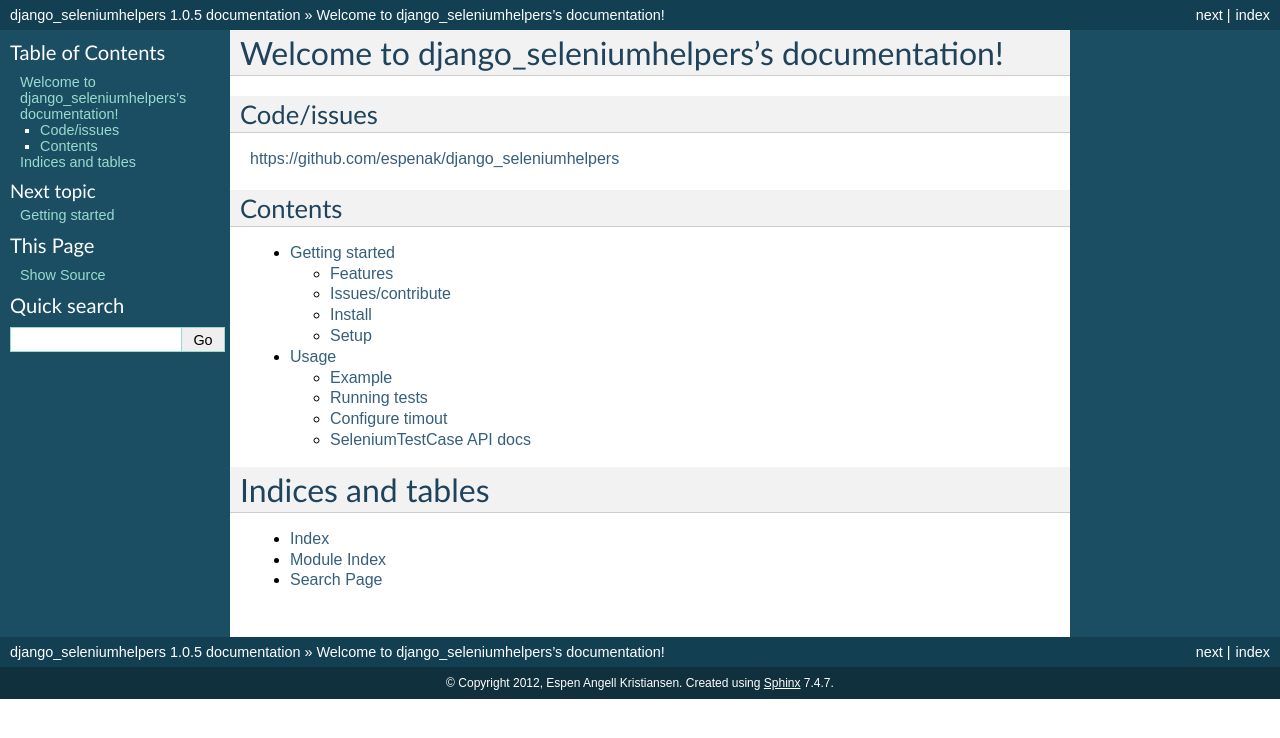
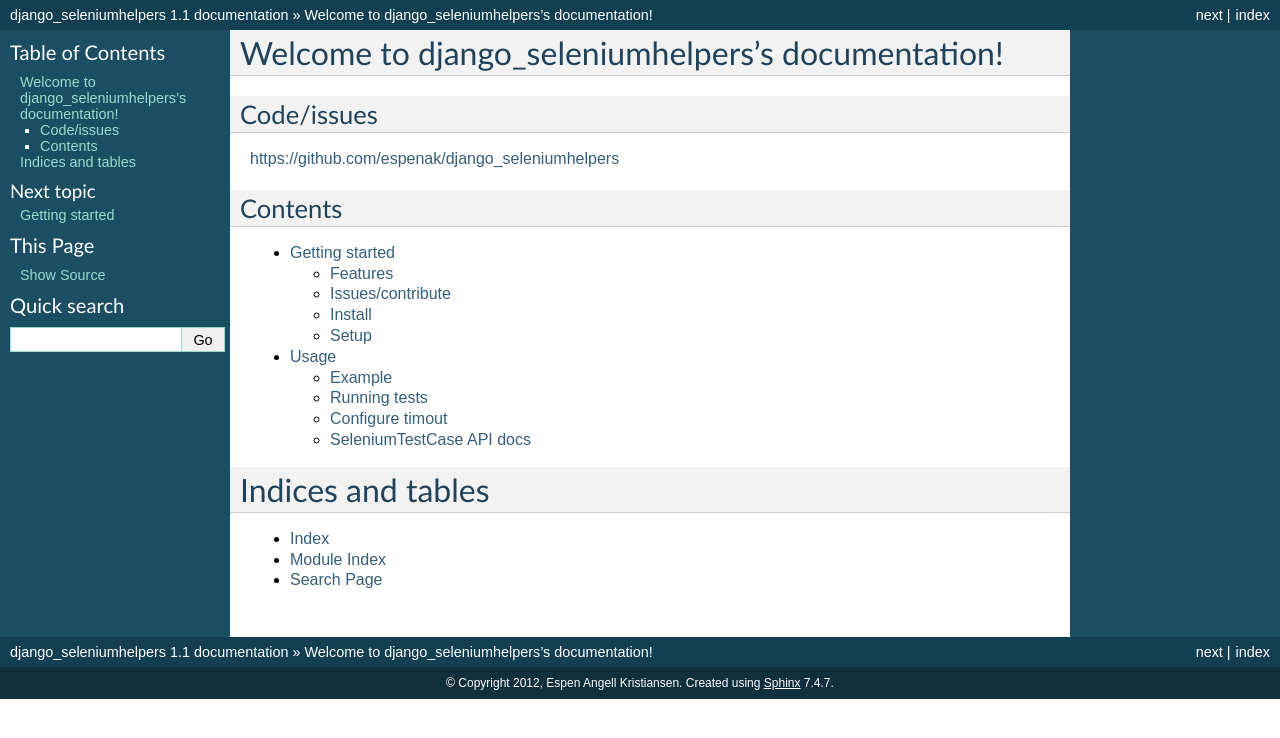
Before and after one commit to espenak/django_seleniumhelpers, a Sphinx documentation site: the page built from docs/index.rst, in a window 1280 px wide. Shown: the top 738 px of the page. Built offline with Sphinx 7.4.7, drawn with Linux system fonts in a browser that asks for light colours.

Commit message:
Updated version to 1.1.

```diff
--- a/docs/conf.py
+++ b/docs/conf.py
@@ -53,7 +53,7 @@
 # built documents.
 #
 # The short X.Y version.
-version = '1.0.5'
+version = '1.1'
 # The full version, including alpha/beta/rc tags.
 release = version
 
--- a/setup.py
+++ b/setup.py
@@ -2,7 +2,7 @@
 
 setup(name = 'django_seleniumhelpers',
       description = 'Extends django.test.LiveServerTestCase to make selenium testing even easier.',
-      version = '1.0.5',
+      version = '1.1',
       license='BSD',
       url = 'https://github.com/espenak/django_seleniumhelpers',
       author = 'Espen Angell Kristiansen',
```
